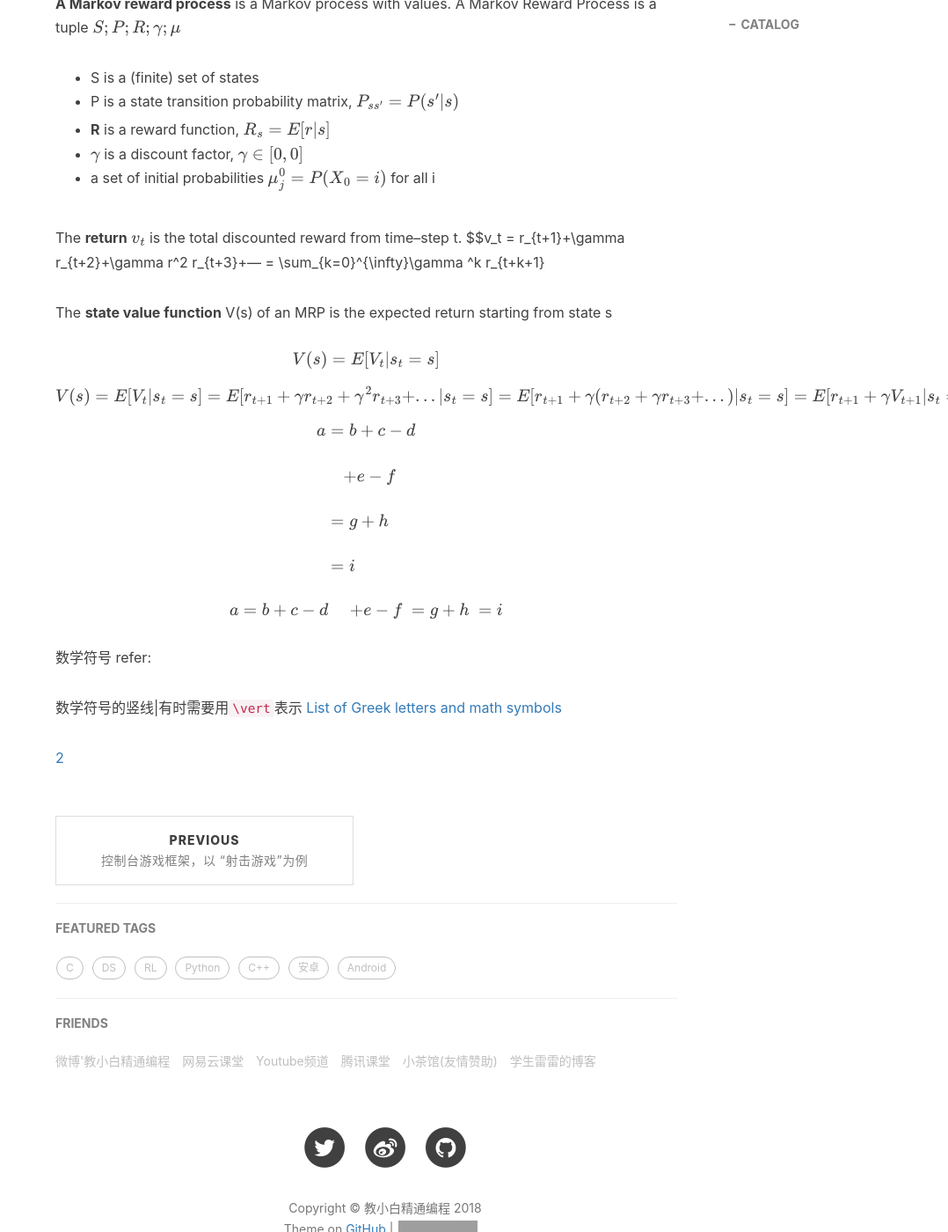
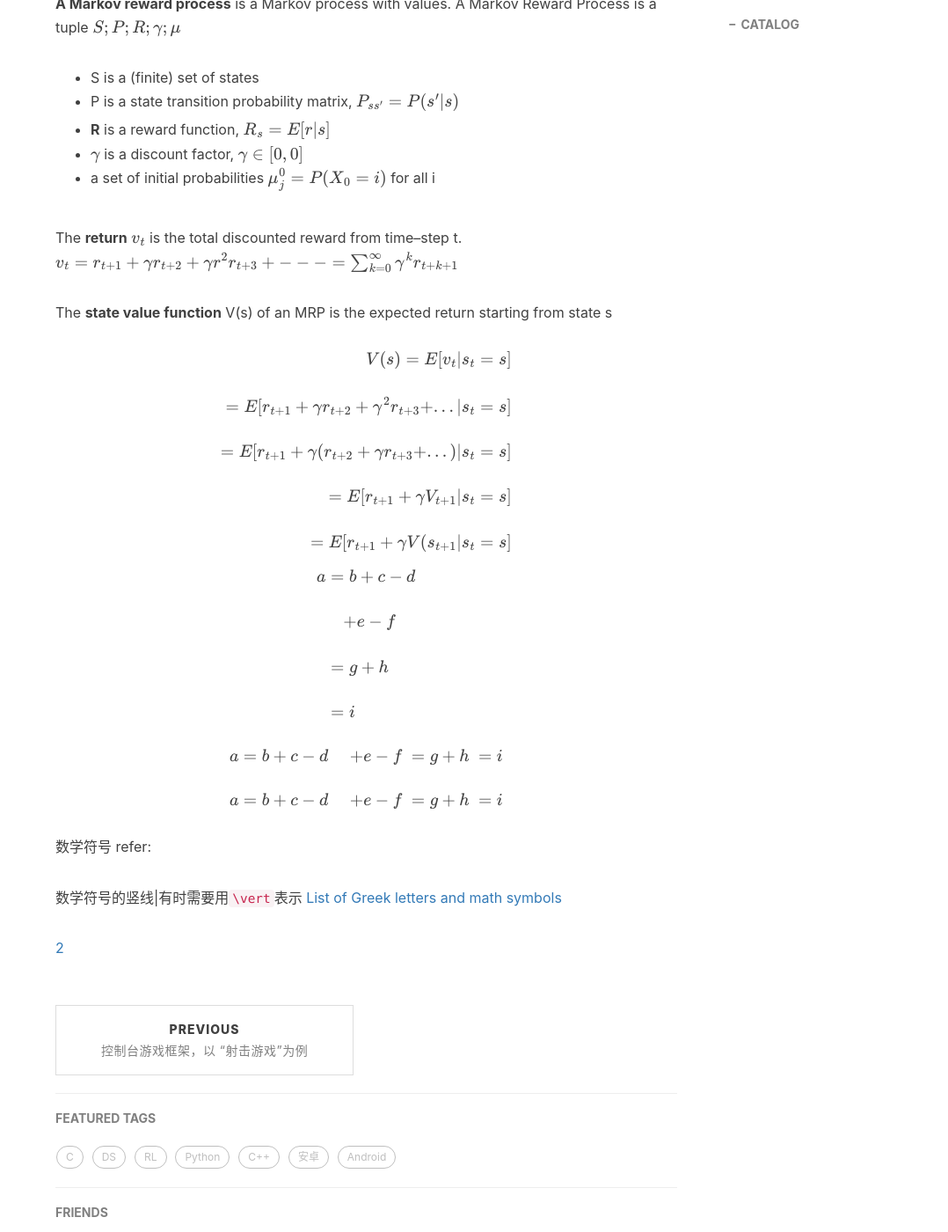
Before and after one commit to xuepro/xuepro.github.io, a Jekyll site: the page built from _posts/2018-05-31-马尔可夫决策过程MDP.md, in a window 1280 px wide and 1400 px high, scrolled down 1100 px. Shown: the whole window at 88% size, without its empty margins (202-1280 px from the left). Built offline with Jekyll 4.4.1, drawn with Linux system fonts in a browser that asks for light colours; nearby versions of some CDN libraries; formulas are drawn with MathJax 3; comment, search, counter and statistics services are not loaded; grey boxes are pictures that could not be loaded.

Commit message:
Update 2018-05-31-马尔可夫决策过程MDP.md

````diff
--- a/_posts/2018-05-31-马尔可夫决策过程MDP.md
+++ b/_posts/2018-05-31-马尔可夫决策过程MDP.md
@@ -43,19 +43,18 @@ A Markov Reward Process is a tuple $$S;P;R;\gamma; \mu $$
 - a set of initial probabilities $$ \mu_j^0 = P(X_0=i)$$ for all i
 
 The **return** $$v_t$$ is the total discounted reward from time–step t.
-  $$v_t = r_{t+1}+\gamma r_{t+2}+\gamma r^2 r_{t+3}+--- = \sum_{k=0}^{\infty}\gamma ^k r_{t+k+1}
+  $$v_t = r_{t+1}+\gamma r_{t+2}+\gamma r^2 r_{t+3}+--- = \sum_{k=0}^{\infty}\gamma ^k r_{t+k+1} $$
 
 The **state value function** V(s) of an MRP is the expected return starting from state s
 
-   $$V(s) = E[V_{t}\vert s_{t}=s]$$
-
-$$V(s) = E[V_{t}\vert s_{t}=s]  = E[r_{t+1}+\gamma r_{t+2}+\gamma^2 r_{t+3}+ ...\vert s_{t}=s]
-
-       = E[r_{t+1}+\gamma (r_{t+2}+\gamma r_{t+3}+ ...) \vert s_{t}=s]
-
-          = E[r_{t+1}+\gamma V_{t+1}\vert s_{t}=s]
-
-          = E[r_{t+1}+\gamma V(s_{t+1}\vert s_{t}=s]$$
+$$\begin{equation}\begin{split}
+   V(s) = E[v_{t}\vert s_{t}=s] \\\\
+        = E[r_{t+1}+\gamma r_{t+2}+\gamma^2 r_{t+3}+ ...\vert s_{t}=s]\\\\
+        = E[r_{t+1}+\gamma (r_{t+2}+\gamma r_{t+3}+ ...) \vert s_{t}=s]\\\\
+        = E[r_{t+1}+\gamma V_{t+1}\vert s_{t}=s]\\\\
+        = E[r_{t+1}+\gamma V(s_{t+1}\vert s_{t}=s]
+\end{split}\end{equation}
+$$
 
 
 $$\begin{equation}\begin{split} a&=b+c-d\\\\
@@ -71,6 +70,12 @@ $$
 & =i
 \end{split}\end{equation}
 
+\begin{equation}\begin{split} a&=b+c-d\\\\
+&\quad +e-f\\\\
+&=g+h\\\\
+& =i
+\end{split}\end{equation}
+
 数学符号 refer:
 
 数学符号的竖线|有时需要用```\vert```表示
````
